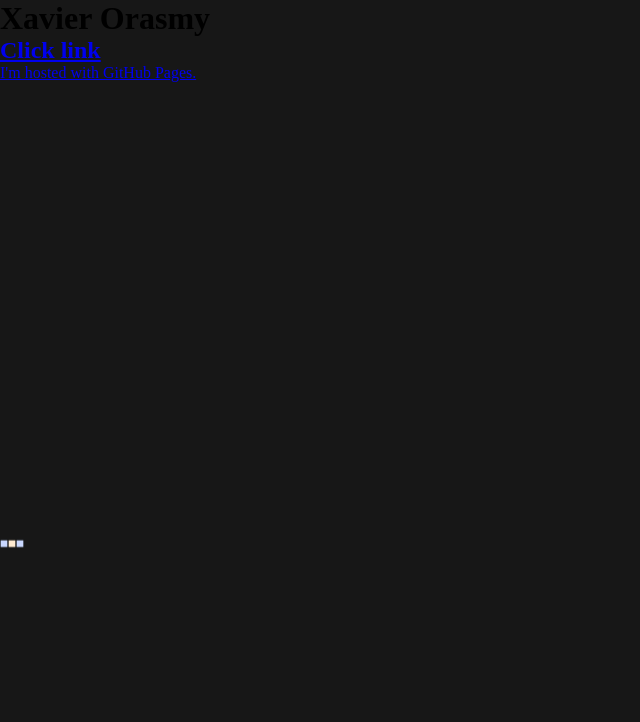
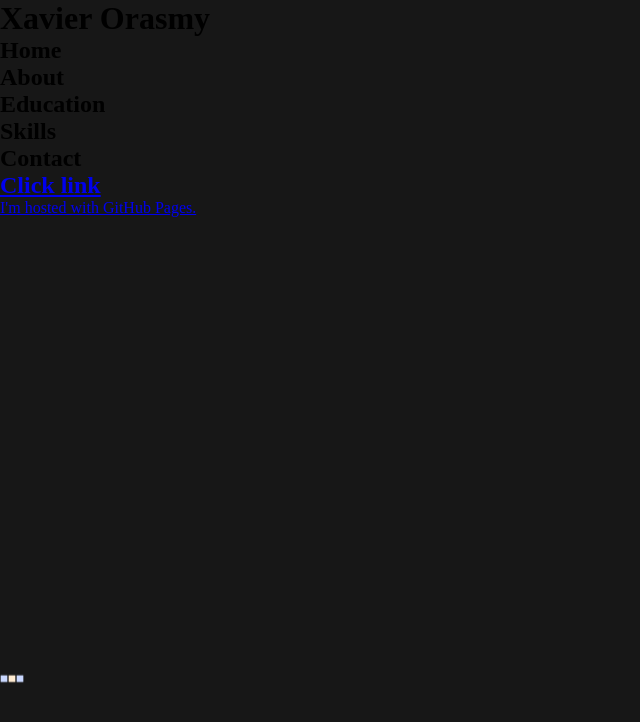
Before and after one commit to XavierOrasmy/XavierOrasmy.github.io, a plain HTML site: page index.html in a window 1280 px wide. Shown: the whole page, without its empty margins (0-640 px from the left). Drawn offline with Linux system fonts and the light colour scheme.

Commit message:
Update index.html
Adding additional headers

```diff
--- a/index.html
+++ b/index.html
@@ -8,6 +8,11 @@
 </head>
 <body>
   <h1>Xavier Orasmy</h1>
+  <h2>Home</h2>
+  <h2>About</h2>
+  <h2>Education</h2>
+  <h2>Skills</h2>
+  <h2>Contact</h2>
   <div class="container">
     <div class="stars">
       <span></span>
```
